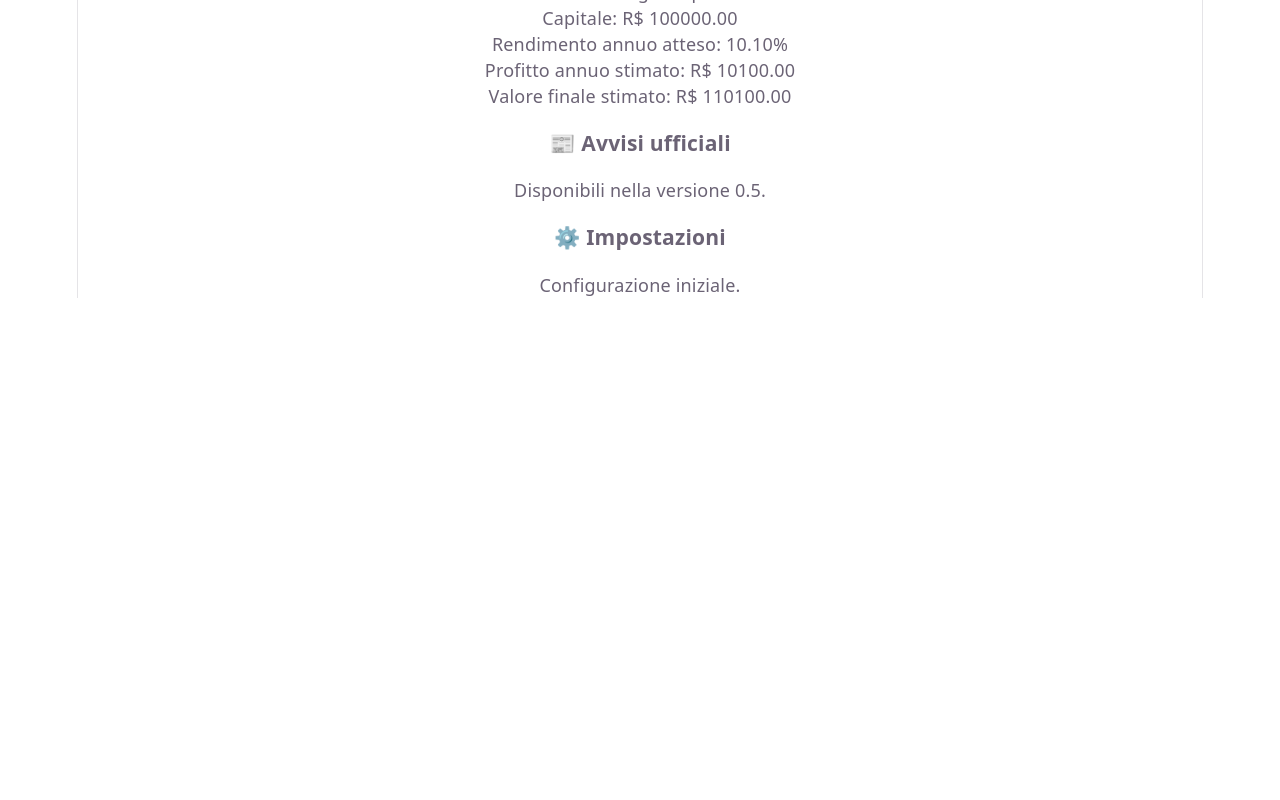
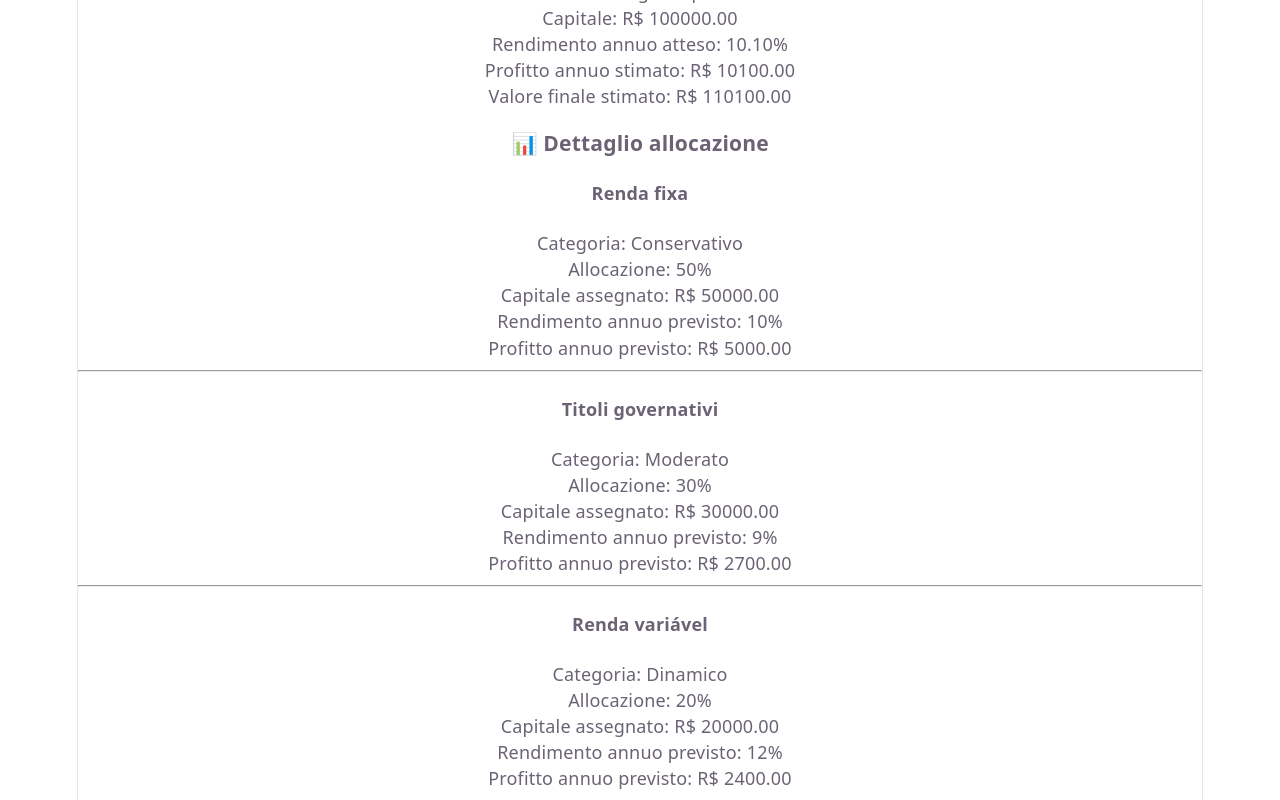
Before and after one commit to carlosciarrinovideo1-svg/Bussola-Finanziaria, a React (Vite) app in the folder frontend/: page / in a window 1280 px wide. Shown: the part 1040-1840 px from the top of the page. Before the commit the page ends 1338 px from the top, so only its background shows below. Built offline with nearby package versions, Linux system fonts and the light colour scheme; no server answers.

Commit message:
BF-0024: aggiunge dettaglio portafoglio investimenti

```diff
--- a/frontend/src/components/PortfolioSummary.tsx
+++ b/frontend/src/components/PortfolioSummary.tsx
@@ -1,13 +1,16 @@
 import {
   calculatePortfolio,
-  getDefaultPortfolio,
 } from "../portfolio";
 
+import {
+  defaultPortfolio,
+} from "../portfolio/config";
+
+import PortfolioDetails from "./portfolio/PortfolioDetails";
+
 function PortfolioSummary() {
-  const portfolio = getDefaultPortfolio();
-
   const result = calculatePortfolio(
-    portfolio
+    defaultPortfolio
   );
 
   return (
@@ -17,7 +20,7 @@ function PortfolioSummary() {
       <p>
         Nome:
         {" "}
-        {portfolio.name}
+        {defaultPortfolio.name}
       </p>
 
       <p>
@@ -43,6 +46,8 @@ function PortfolioSummary() {
         {" "}
         R$ {result.finalValue.toFixed(2)}
       </p>
+
+      <PortfolioDetails />
     </section>
   );
 }
--- /dev/null
+++ b/frontend/src/components/portfolio/PortfolioDetails.tsx
@@ -0,0 +1,63 @@
+import {
+  defaultPortfolio,
+} from "../../portfolio/config";
+
+function PortfolioDetails() {
+  return (
+    <section>
+      <h3>📊 Dettaglio allocazione</h3>
+
+      {defaultPortfolio.assets.map((asset) => {
+        const allocatedCapital =
+          defaultPortfolio.totalCapital *
+          (asset.allocation / 100);
+
+        const expectedProfit =
+          allocatedCapital *
+          (asset.expectedAnnualRate / 100);
+
+        return (
+          <div key={asset.id}>
+            <h4>
+              {asset.name}
+            </h4>
+
+            <p>
+              Categoria:
+              {" "}
+              {asset.category}
+            </p>
+
+            <p>
+              Allocazione:
+              {" "}
+              {asset.allocation}%
+            </p>
+
+            <p>
+              Capitale assegnato:
+              {" "}
+              R$ {allocatedCapital.toFixed(2)}
+            </p>
+
+            <p>
+              Rendimento annuo previsto:
+              {" "}
+              {asset.expectedAnnualRate}%
+            </p>
+
+            <p>
+              Profitto annuo previsto:
+              {" "}
+              R$ {expectedProfit.toFixed(2)}
+            </p>
+
+            <hr />
+          </div>
+        );
+      })}
+    </section>
+  );
+}
+
+export default PortfolioDetails;
```
